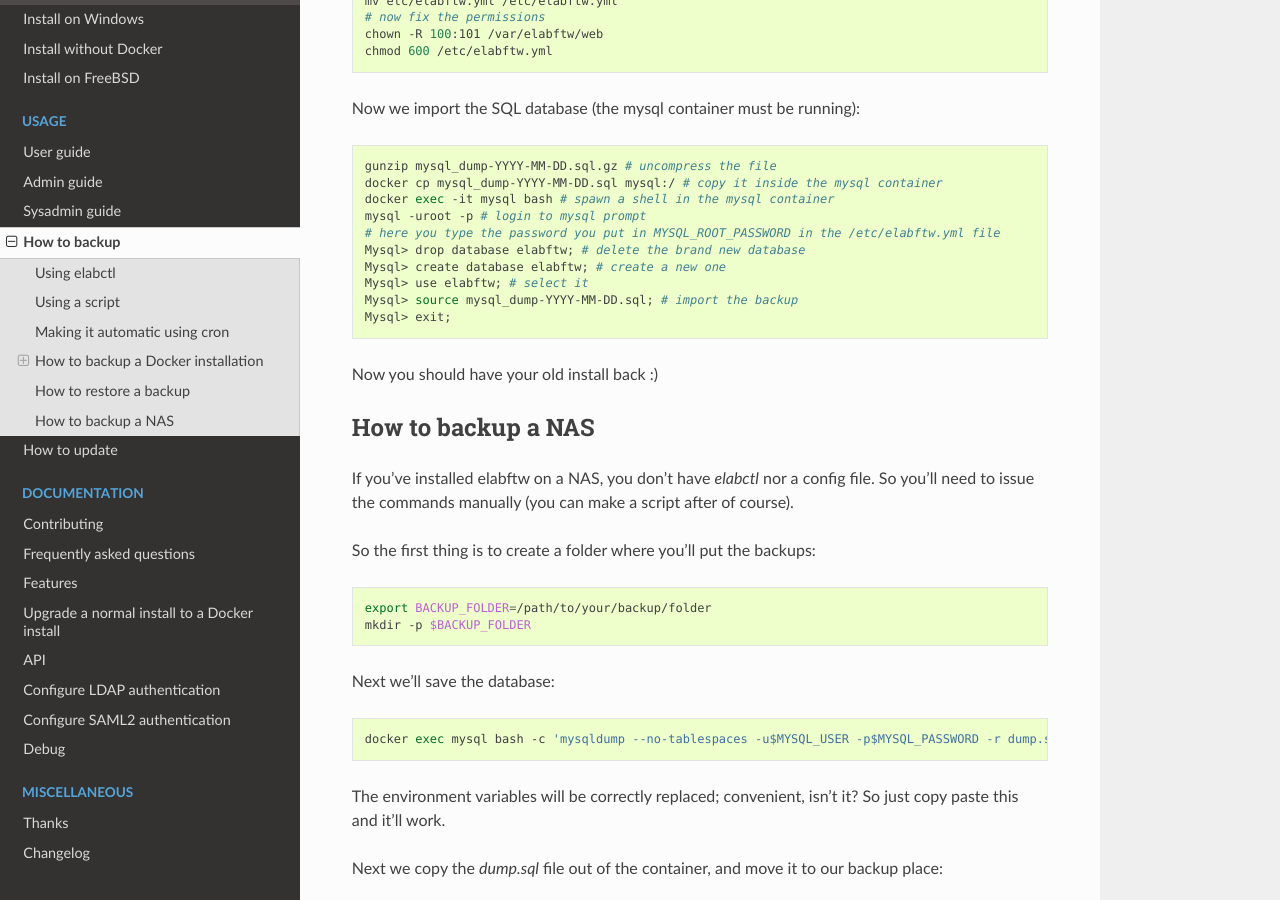
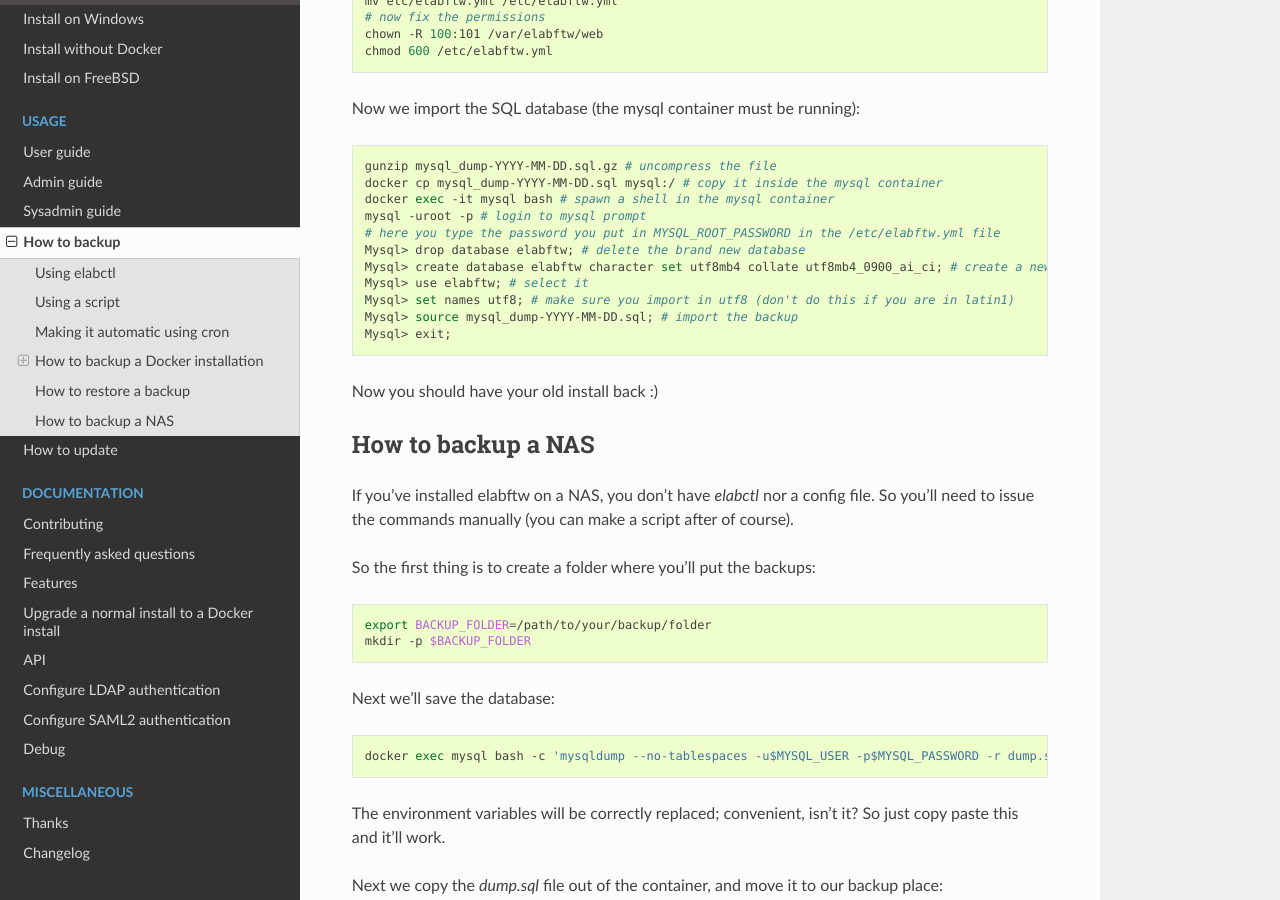
Before and after one commit to elabftw/elabdoc, a Sphinx documentation site: the page built from doc/backup.rst, in a window 1280 px wide and 900 px high, scrolled down 2848 px. Built offline with Sphinx 7.4.7 and the Read the Docs theme 2.0.0, drawn with Linux system fonts in a browser that asks for light colours; pages that are not in the unit, such as notebooks, are missing from menus.

Commit message:
add character set to create database commands

```diff
--- a/doc/backup.rst
+++ b/doc/backup.rst
@@ -110,8 +110,9 @@
     mysql -uroot -p # login to mysql prompt
     # here you type the password you put in MYSQL_ROOT_PASSWORD in the /etc/elabftw.yml file
     Mysql> drop database elabftw; # delete the brand new database
-    Mysql> create database elabftw; # create a new one
+    Mysql> create database elabftw character set utf8mb4 collate utf8mb4_0900_ai_ci; # create a new one
     Mysql> use elabftw; # select it
+    Mysql> set names utf8; # make sure you import in utf8 (don't do this if you are in latin1)
     Mysql> source mysql_dump-YYYY-MM-DD.sql; # import the backup
     Mysql> exit;
 
--- a/doc/install-freebsd.rst
+++ b/doc/install-freebsd.rst
@@ -65,7 +65,7 @@
     mysql -uroot -p # enter the password chosen during mysql_secure_installation
     # for some reason you need to do that again here
     set password = password('<YOUR_ROOT_PASSWORD>');
-    create database elabftw;
+    create database elabftw character set utf8mb4 collate utf8mb4_0900_ai_ci;
     grant usage on *.* to elabftw@localhost identified by '<ELABFTW_USER_PASSWORD>';
     grant all privileges on elabftw.* to elabftw@localhost;
     exit;
--- a/doc/install-oldschool.rst
+++ b/doc/install-oldschool.rst
@@ -99,7 +99,7 @@
     # first we connect to mysql
     mysql -uroot -p
     # we create the database (note the ; at the end!)
-    mysql> create database elabftw;
+    mysql> create database elabftw character set utf8mb4 collate utf8mb4_0900_ai_ci;
     # we create the user that will connect to the database.
     mysql> grant usage on *.* to elabftw@localhost identified by 'YOUR_PASSWORD';
     # we give all rights to this user on this database
--- a/doc/upgrade-to-docker.rst
+++ b/doc/upgrade-to-docker.rst
@@ -102,7 +102,7 @@
     mysql -uroot -p
     # here you type the password you put in MYSQL_ROOT_PASSWORD in the /etc/elabftw.yml file
     Mysql> drop database elabftw;
-    Mysql> create database elabftw;
+    Mysql> create database elabftw character set utf8mb4 collate utf8mb4_0900_ai_ci;
     Mysql> use elabftw;
     Mysql> source dump.sql;
     Mysql> exit;
```
